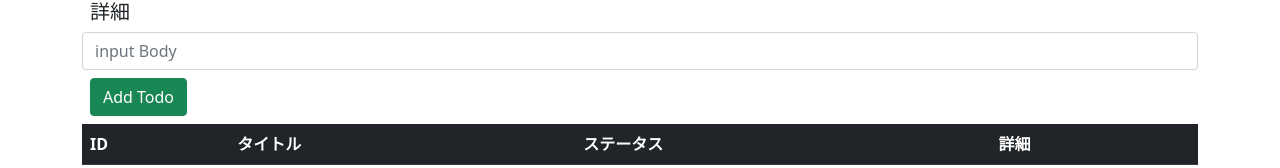
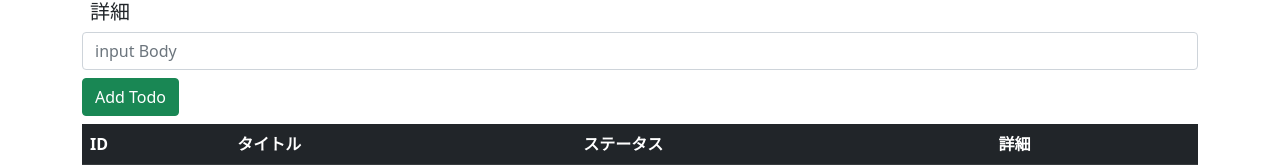
Before and after one commit to washogo/react-hooks-todo-app, a React (Create React App) app: page / in a window 1280 px wide. Shown: the part 210-378 px from the top of the page. Built offline with nearby package versions, Linux system fonts and the light colour scheme.

Commit message:
create add infomation form

```diff
--- a/src/components/App.js
+++ b/src/components/App.js
@@ -54,7 +54,7 @@ const App = () => {
             onChange={handleInputBody}
           />
         </div>
-        <button className="btn btn-success m-2">Add Todo</button>
+        <button className="btn btn-success my-2">Add Todo</button>
       </form>
       <table className="table table-dark">
         <thead>
```
